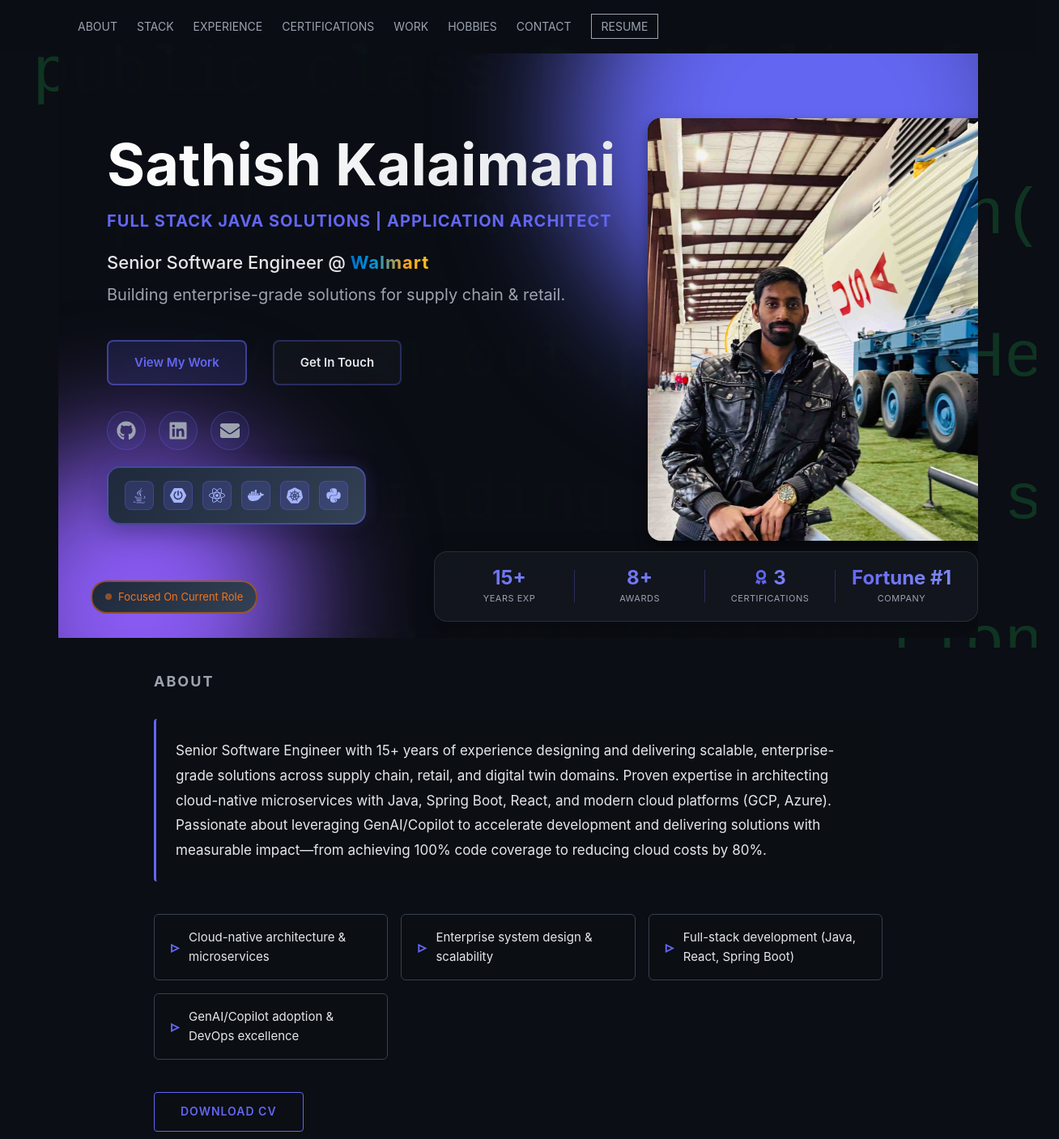
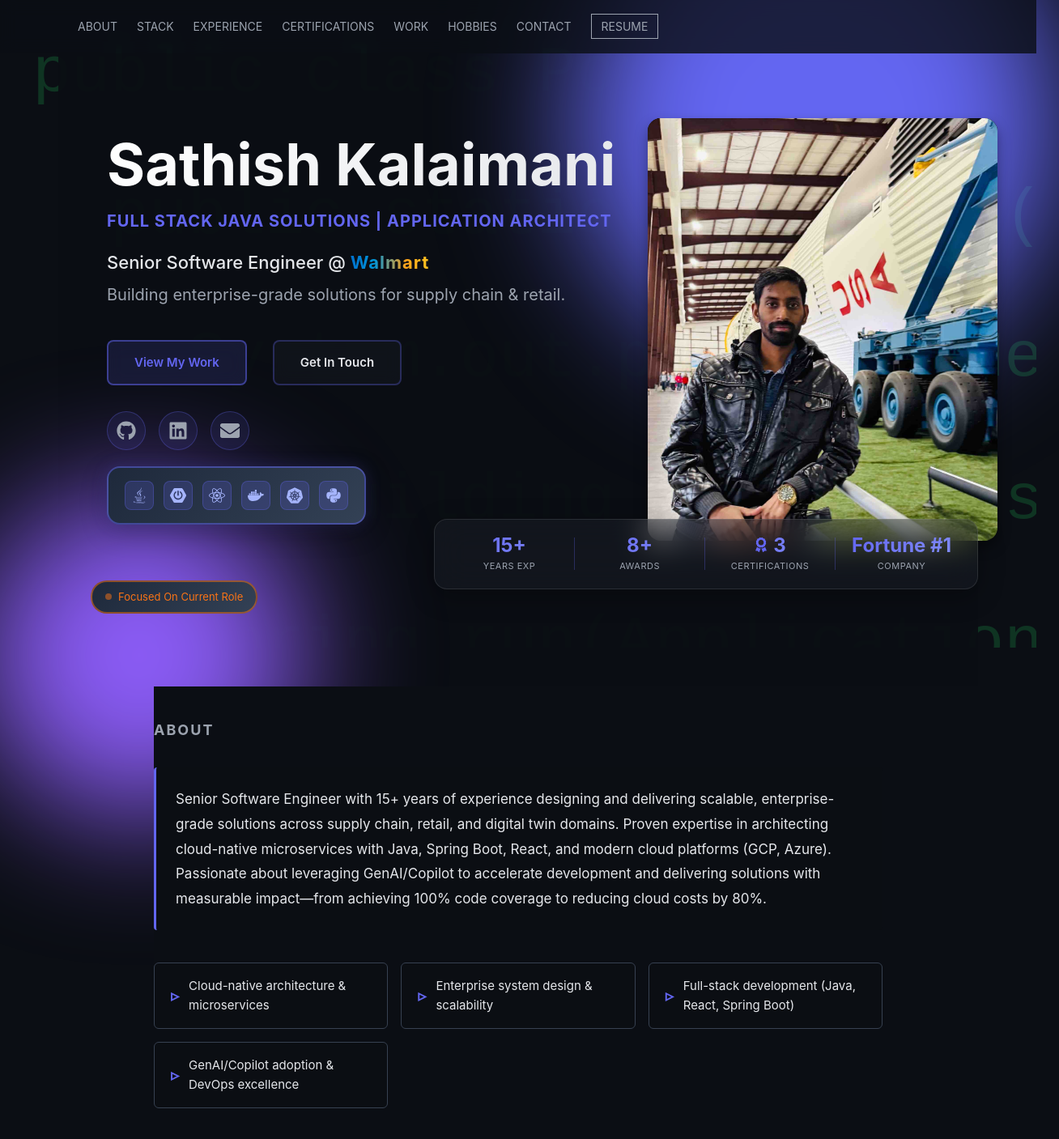
Before and after one commit to Sathish-Kalaimani/portfolio, a React (Create React App) app: page / in a window 1280 px wide. Shown: the top 1407 px of the page at 81% size, 1308 px wide, since content can reach past the window. Built offline with nearby package versions, Linux system fonts and the light colour scheme.

Commit message:
"Css Fixes"

```diff
--- a/src/App.css
+++ b/src/App.css
@@ -158,6 +158,7 @@ main {
   padding: 40px 0;
   background: var(--bg);
   position: relative;
+  z-index: 2;
 }
 
 .section h3 {
@@ -389,10 +390,10 @@ main {
   min-height: 80vh;
   display: flex;
   align-items: center;
-  padding: 80px 0 120px 0;
+  padding: 80px 0 180px 0;
   background: rgba(11, 14, 20, 0.95);
   position: relative;
-  overflow: hidden;
+  overflow: visible;
 }
 
 /* Animated background circles */
@@ -771,7 +772,7 @@ main {
 /* Achievements Bar */
 .hero-achievements {
   position: absolute;
-  bottom: -100px;
+  bottom: -60px;
   right: 0;
   display: flex;
   align-items: center;
@@ -831,8 +832,11 @@ main {
 @media (max-width: 900px) {
   .hero {
     min-height: 60vh;
-    padding: 60px 20px;
+    padding: 60px 20px 140px 20px;
     background: rgba(11, 14, 20, 1);
+    overflow: hidden;
+    position: relative;
+    z-index: 1;
   }
 
   .hero-bg-circle {
@@ -873,12 +877,18 @@ main {
   }
 
   .hero-image-container {
+    flex-shrink: 0;
+    position: relative;
+    display: flex;
+    flex-direction: column;
+    align-items: center;
+  }
+
+  .hero-image-container {
     width: 100%;
     display: flex;
     justify-content: center;
     z-index: 2;
-    flex-shrink: 0;
-    position: relative;
   }
 
   .hero-achievements {
@@ -927,6 +937,9 @@ main {
   .hero {
     padding: 40px 16px;
     background: #0b0e14;
+    overflow: hidden;
+    position: relative;
+    z-index: 1;
   }
 
   .hero-content h1 {
```
